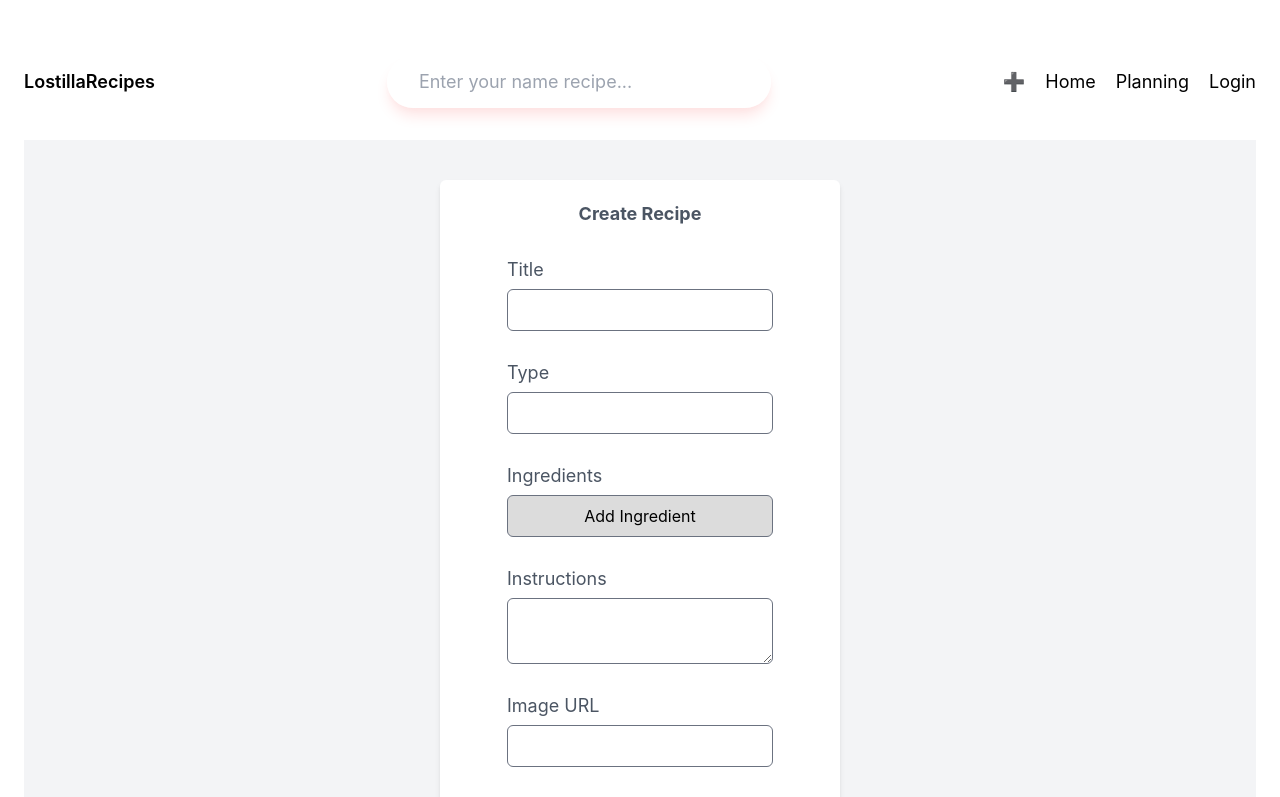
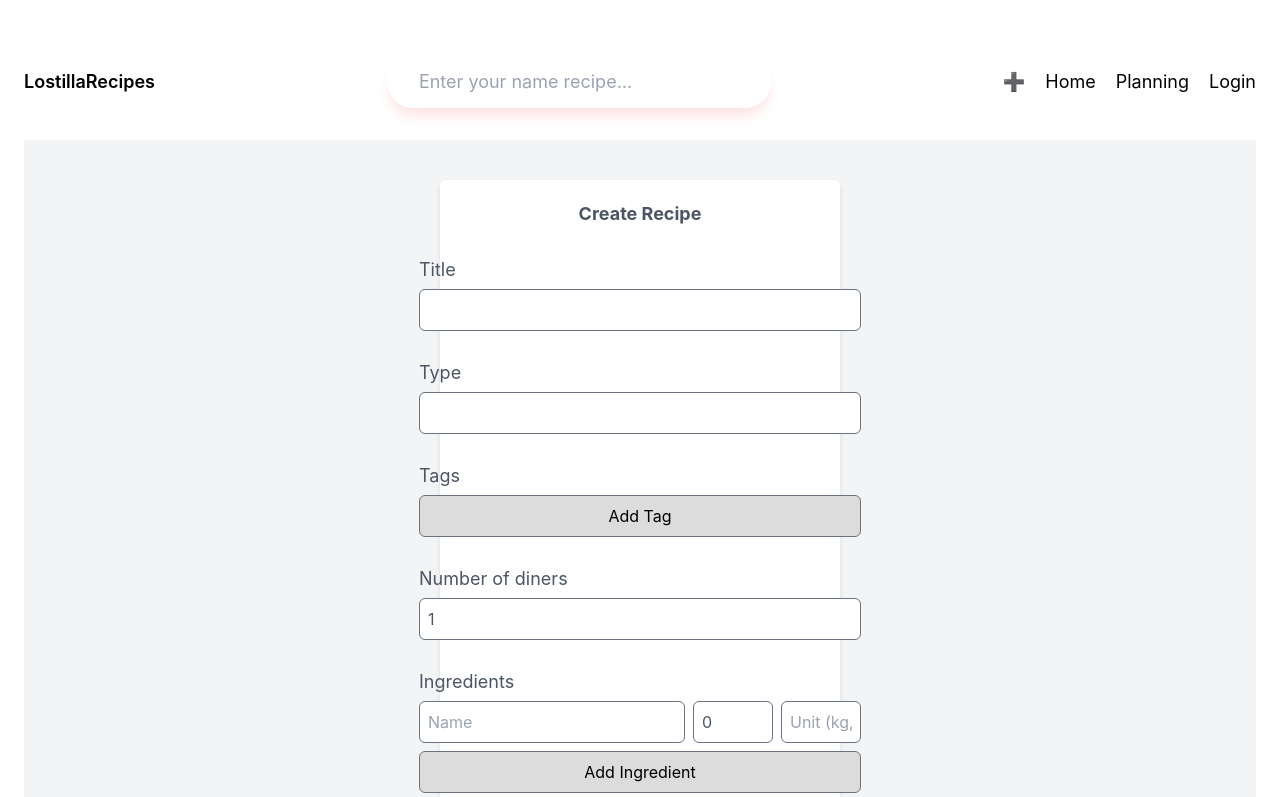
Before and after one commit to JuanjoCervilla/LostillaRecipes-App, a React (Create React App) app in the folder client/: page /create-recipe in a window 1280 px wide. Shown: the top 797 px of the page. Built offline with nearby package versions, Linux system fonts and the light colour scheme.

Commit message:
new conf database implemented

```diff
--- a/client/src/components/recipe-list/index.jsx
+++ b/client/src/components/recipe-list/index.jsx
@@ -15,14 +15,21 @@ export default function RecipeItem({ item }) {
       </div>
 
       <div>
-        {/* Type */}
-        <span className="text-sm text-cyan-700 font-medium">
-          {item?.type}
+        <div className="flex items-center justify-between gap-4">
+          {/* Title */}
+          <h3 className="font-bold text-2xl truncate text-black">
+            {item?.title}
+          </h3>
+          {/* Type */}
+          <span className="text-sm text-cyan-700 font-medium">
+            {item?.type}
+          </span>
+        </div>
+        {/* Tag */}
+        <span className="text-sm text-orange-700 font-medium">
+          {item?.tags?.join(" - ")}
         </span>
-        {/* Title */}
-        <h3 className="font-bold text-2xl truncate text-black">
-          {item?.title}
-        </h3>
+        <br></br>
         {/* Button to Recipe Details */}
         <Link
           to={`/recipe-item/${item?._id}`}
--- a/client/src/pages/createRecipes/index.jsx
+++ b/client/src/pages/createRecipes/index.jsx
@@ -11,10 +11,18 @@ export default function CreateRecipes() {
   // variable para crear nueva receta
   const [recipe, setRecipe] = useState({
     title: "",
-    ingredients: [],
-    instructions: "",
+    type: "",
+    tags : [],
+    dinerNumber: 1,
+    ingredients: [
+      {
+        name: "",
+        quantity: 0,
+        unit: "",
+      },
+    ], // Array of ingredient objects
+    instructions: [],
     imageURL: "",
-    type: "",
     userOwner: userID,
   });
 
@@ -28,18 +36,55 @@ export default function CreateRecipes() {
     console.log(recipe)
   };
 
-  // añade los cambios de ingredientes
-  const handleIngredientChange = (event, index) => {
+  // añade los cambios de tag
+  const handleTagChange = (event, index) => {
     const { value } = event.target;
-    const ingredients = [...recipe.ingredients];
-    ingredients[index] = value;
-    setRecipe({ ...recipe, ingredients });
+    const tags = [...recipe.tags];
+    tags[index] = value;
+    setRecipe({ ...recipe, tags });
+  };
+  // añade un ingrediente vacío para que puedas modificarlo luego
+  const handleAddTag = () => {
+    const tags = [...recipe.tags, ""];
+    setRecipe({ ...recipe, tags });
   };
 
-  // añade un ingrediente vacío para que puedas modificarlo luego
+  // Adds a new empty ingredient to the ingredients array
   const handleAddIngredient = () => {
-    const ingredients = [...recipe.ingredients, ""];
-    setRecipe({ ...recipe, ingredients });
+    setRecipe((prevRecipe) => ({
+      ...prevRecipe,
+      ingredients: [
+        ...prevRecipe.ingredients,
+        { name: "", quantity: 0, unit: "" },
+      ],
+    }));
+  };
+
+  // Handles changes in ingredient fields (name, quantity, unit)
+  const handleIngredientChange = (event, index, field) => {
+    const { value } = event.target;
+    setRecipe((prevRecipe) => {
+      const updatedIngredients = [...prevRecipe.ingredients];
+      updatedIngredients[index] = {
+        ...updatedIngredients[index],
+        [field]: value,
+      };
+      return { ...prevRecipe, ingredients: updatedIngredients };
+    });
+  };
+
+  // añade los cambios de instruction
+  const handleInstructionChange = (event, index) => {
+    const { value } = event.target;
+    const instructions = [...recipe.instructions];
+    instructions[index] = value;
+    setRecipe({ ...recipe, instructions });
+  };
+
+  // añade un instruction vacío para que puedas modificarlo luego
+  const handleAddInstruction = () => {
+    const instructions = [...recipe.instructions, ""];
+    setRecipe({ ...recipe, instructions });
   };
 
   // onSubmit button
@@ -61,7 +106,7 @@ export default function CreateRecipes() {
       <form class="flex flex-col" onSubmit={onSubmit} >
       <br></br>
 
-      {/* Title */}
+      {/* Title field */}
         <label htmlFor="title"  class="mb-[5px]">Title</label>
         <input
           type="text"
@@ -73,7 +118,7 @@ export default function CreateRecipes() {
         />
         <br></br>
 
-      {/* Type */}
+      {/* Type field*/}
       <label htmlFor="type"  class="mb-[5px]">Type</label>
         <input
           type="text"
@@ -85,8 +130,73 @@ export default function CreateRecipes() {
         />
         <br></br>
 
+        {/* Tags field */}
+        <label htmlFor="tags"  class="mb-[5px]">Tags</label>
+        {recipe.tags.map((tag, index) => (
+          <input
+            key={index}
+            type="text"
+            name="tags"
+            value={tag}
+            onChange={(event) => handleTagChange(event, index)}
+            class="p-2 text-base rounded-md border border-gray-500"
+          />
+        ))}
+        <button type="button" onClick={handleAddTag} class="p-2 text-base rounded-md border border-gray-500  bg-[#dcdcdc] text-black">
+          Add Tag
+        </button>
+        <br></br>
+
+      {/* dinerNumber */}
+       <label htmlFor="type"  class="mb-[5px]">Number of diners</label>
+        <input
+          type="number"
+          id="dinerNumber"
+          name="dinerNumber"
+          value={recipe.dinerNumber}
+          onChange={handleChange}
+          class="p-2 text-base rounded-md border border-gray-500"
+        />
+        <br></br>
+
         {/* Ingredients field */}
-        <label htmlFor="ingredients"  class="mb-[5px]">Ingredients</label>
+        <label htmlFor="ingredients" class="mb-[5px]">Ingredients</label>
+        {recipe.ingredients.map((ingredient, index) => (
+          <div key={index} class="flex gap-2 mb-2">
+            <input
+              type="text"
+              placeholder="Name"
+              value={ingredient.name}
+              onChange={(event) => handleIngredientChange(event, index, "name")}
+              class="p-2 text-base rounded-md border border-gray-500"
+            />
+            <input
+              type="number"
+              placeholder="Quantity"
+              value={ingredient.quantity}
+              onChange={(event) => handleIngredientChange(event, index, "quantity")}
+              class="p-2 text-base rounded-md border border-gray-500 w-20"
+            />
+            <input
+              type="text"
+              placeholder="Unit (kg, L, etc.)"
+              value={ingredient.unit}
+              onChange={(event) => handleIngredientChange(event, index, "unit")}
+              class="p-2 text-base rounded-md border border-gray-500 w-20"
+            />
+          </div>
+        ))}
+        <button
+          type="button"
+          onClick={handleAddIngredient}
+          class="p-2 text-base rounded-md border border-gray-500 bg-[#dcdcdc] text-black"
+        >
+          Add Ingredient
+        </button>
+
+
+        {/* Ingredients field */}
+        {/* <label htmlFor="ingredients"  class="mb-[5px]">Ingredients</label>
         {recipe.ingredients.map((ingredient, index) => (
           <input
             key={index}
@@ -100,17 +210,23 @@ export default function CreateRecipes() {
         <button type="button" onClick={handleAddIngredient} class="p-2 text-base rounded-md border border-gray-500  bg-[#dcdcdc] text-black">
           Add Ingredient
         </button>
-        <br></br>
+        <br></br> */}
 
-        {/* Instructions */}
-        <label htmlFor="instructions"  class="mb-[5px]">Instructions</label>
-        <textarea
-          id="instructions"
-          name="instructions"
-          value={recipe.instructions}
-          onChange={handleChange}
-          class="p-2 text-base rounded-md border border-gray-500"
-        ></textarea>
+        {/* Instructions field */}
+        <label htmlFor="intruction"  class="mb-[5px]">Instructions</label>
+        {recipe.instructions.map((instruction, index) => (
+          <input
+            key={index}
+            type="text"
+            name="instructions"
+            value={instruction}
+            onChange={(event) => handleInstructionChange(event, index)}
+            class="p-2 text-base rounded-md border border-gray-500"
+          />
+        ))}
+        <button type="button" onClick={handleAddInstruction} class="p-2 text-base rounded-md border border-gray-500  bg-[#dcdcdc] text-black">
+          Add Instruction
+        </button>
         <br></br>
 
         {/* Image URL */}
--- a/client/src/pages/details/index.jsx
+++ b/client/src/pages/details/index.jsx
@@ -46,15 +46,20 @@ export default function Details() {
 
       <div className="flex flex-col gap-3">
 
+        {/* Recipe's title */}
+        <h1 className="font-bold text-2xl truncate text-black">
+          {recipeDetailsData?.title}
+        </h1>
+
         {/* Recipe's type */}
         <span className="text-sm text-cyan-700 font-medium">
           {recipeDetailsData?.type}
         </span>
 
-        {/* Recipe's title */}
-        <h3 className="font-bold text-2xl truncate text-black">
-          {recipeDetailsData?.title}
-        </h3>
+        {/* Recipe's tags */}
+        <span className="text-sm text-orange-700 font-medium">
+          {recipeDetailsData?.tags?.join(" - ")}
+        </span>
 
         {/* Button Add Planning */}
         <div>
@@ -77,24 +82,25 @@ export default function Details() {
         <div>
           <span className="text-2xl font-semibold text-black">
             Instructions:
-          </span> <br></br>
-          <span className="text-sm text-black-700 font-medium">
-          {recipeDetailsData?.instructions}
           </span>
+          <div className="mt-3">
+            <ol className="list-decimal list-inside text-sm text-700 font-medium">
+              {recipeDetailsData?.instructions?.map((instruction, index) => (
+                <li key={index}>{instruction}</li>
+              ))}
+            </ol>
+          </div>
         </div>
         <br />
 
         {/* Ingredients */}
         <div>
-          <span className="text-2xl font-semibold text-black">
-            Ingredients:
-          </span>
-          <ul className="flex flex-col gap-3">
-            {Array.isArray(recipeDetailsData?.ingredients) ? (
+          <span className="text-2xl font-semibold text-black">Ingredients:</span>
+          <div className="mt-3">
+            <ul className="list-disc pl-5 flex flex-col gap-3">
+              {Array.isArray(recipeDetailsData?.ingredients) && recipeDetailsData.ingredients.length > 0 ? (
                 recipeDetailsData.ingredients.map((ingredient, index) => (
-                <li key={index}>
-                  <span className="text-sm font-medium text-black">{ingredient}</span>
-                </li>
+                  <li key={index} className="text-sm text-700 font-medium">{ingredient.name} - {ingredient.quantity} {ingredient.unit} </li>
                 ))
               ) : (
                 <li>
@@ -103,6 +109,8 @@ export default function Details() {
               )}
             </ul>
           </div>
+        </div>
+
 
       </div>
     </div>
```
Also changed, not shown: 1 other file (tests, documents, lock files or other folders). Lines whose indentation alone changed are shown as unchanged.
